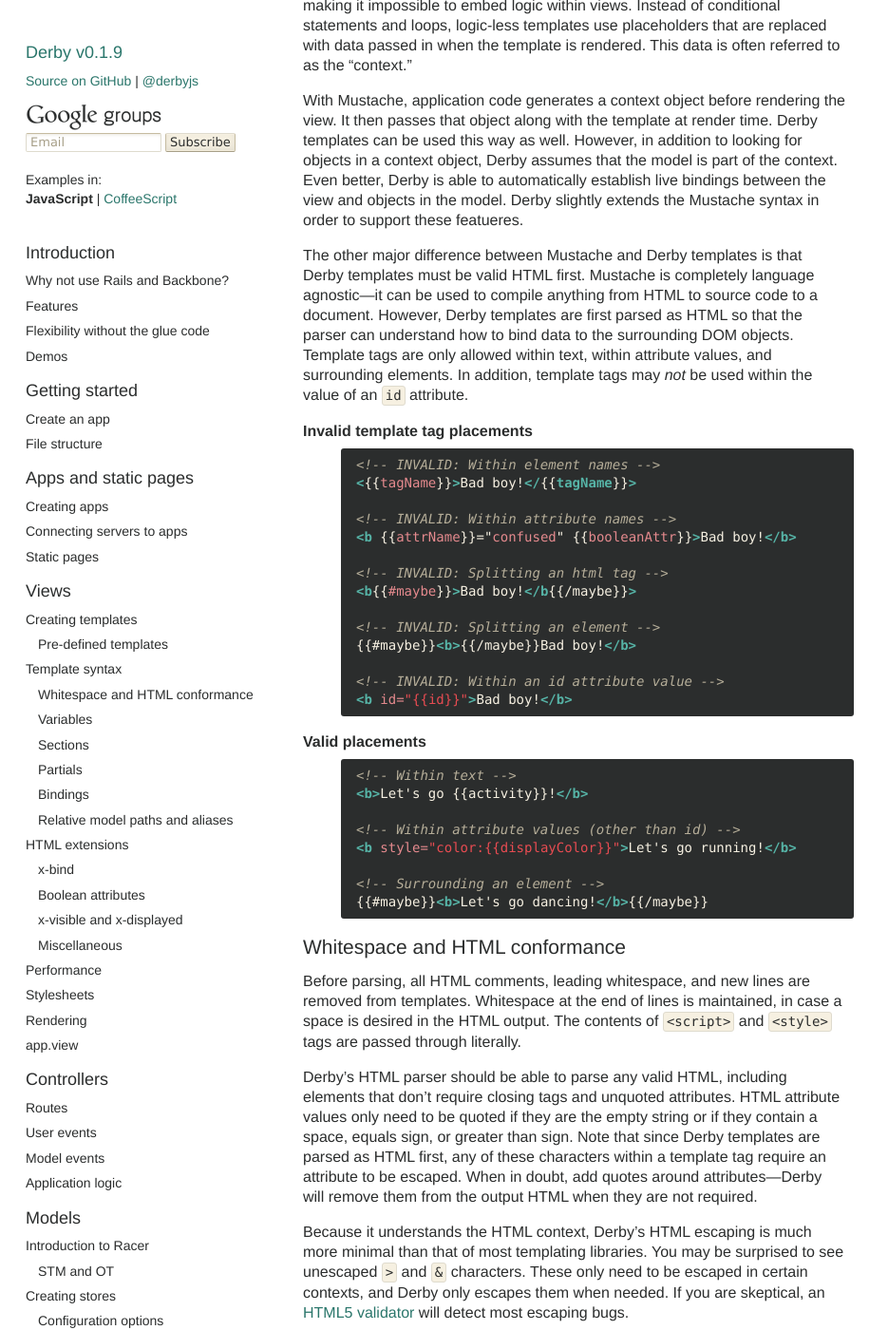
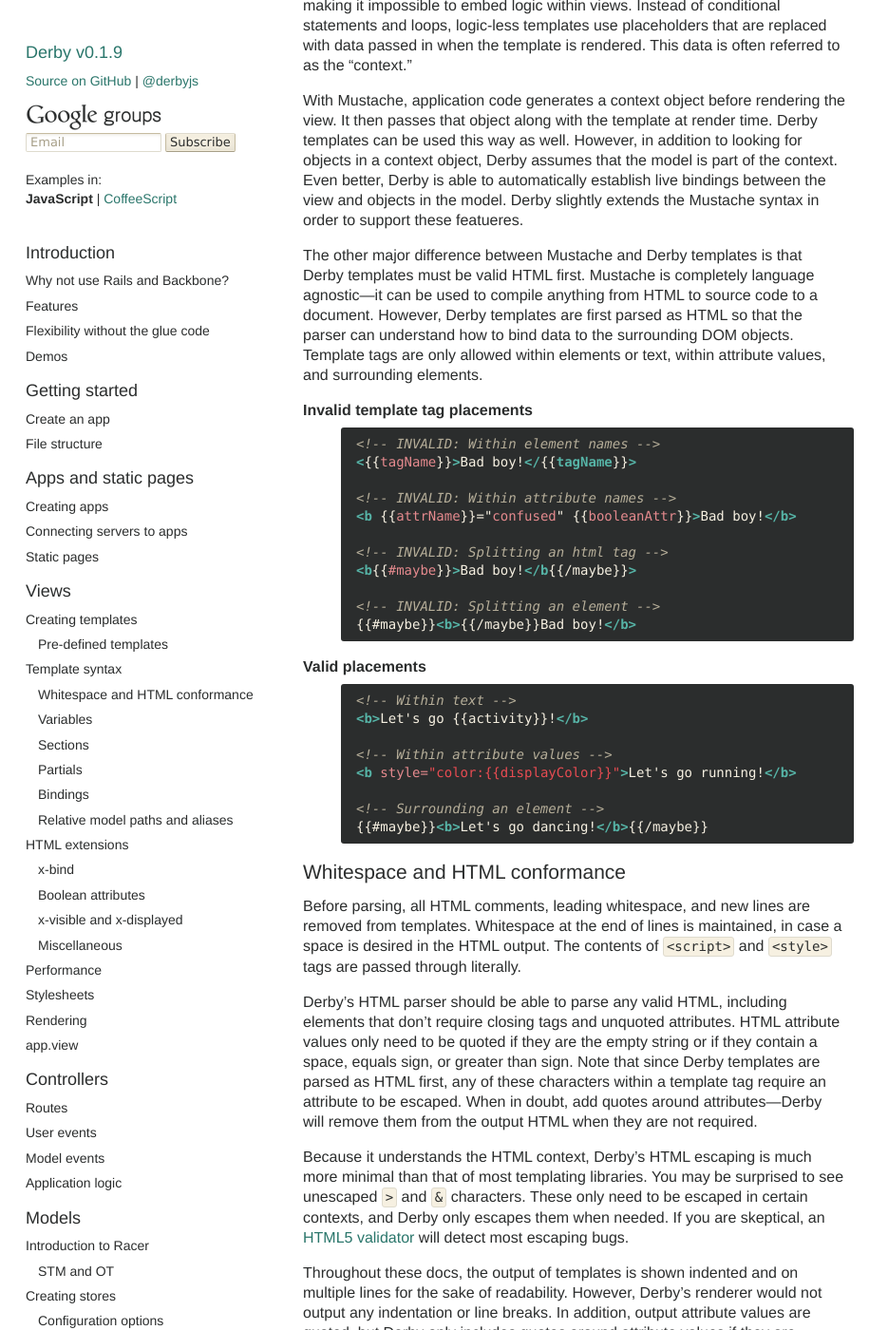
Before and after one commit to derbyjs/derby, a Jekyll site: the page built from index.md, in a window 1280 px wide and 1400 px high, scrolled down 10755 px. Shown: the whole window at 95% size, without its empty margins (0-935 px from the left). Built offline with Jekyll 4.4.1, drawn with Linux system fonts in a browser that asks for light colours; some of the changed text lies outside the part shown.

Commit message:
update according to new template restrictions

```diff
--- a/index.md
+++ b/index.md
@@ -482,7 +482,7 @@ Logic-less templates better enforce separation of logic from presentation by mak
 
 With Mustache, application code generates a context object before rendering the view. It then passes that object along with the template at render time. Derby templates can be used this way as well. However, in addition to looking for objects in a context object, Derby assumes that the model is part of the context. Even better, Derby is able to automatically establish live bindings between the view and objects in the model. Derby slightly extends the Mustache syntax in order to support these featueres.
 
-The other major difference between Mustache and Derby templates is that Derby templates must be valid HTML first. Mustache is completely language agnostic---it can be used to compile anything from HTML to source code to a document. However, Derby templates are first parsed as HTML so that the parser can understand how to bind data to the surrounding DOM objects. Template tags are only allowed within text, within attribute values, and surrounding elements. In addition, template tags may *not* be used within the value of an `id` attribute.
+The other major difference between Mustache and Derby templates is that Derby templates must be valid HTML first. Mustache is completely language agnostic---it can be used to compile anything from HTML to source code to a document. However, Derby templates are first parsed as HTML so that the parser can understand how to bind data to the surrounding DOM objects. Template tags are only allowed within elements or text, within attribute values, and surrounding elements.
 
 #### Invalid template tag placements
 {% highlight html %}
@@ -497,9 +497,6 @@ The other major difference between Mustache and Derby templates is that Derby te
 
 <!-- INVALID: Splitting an element -->
 {{"{{"}}#maybe}}<b>{{"{{"}}/maybe}}Bad boy!</b>
-
-<!-- INVALID: Within an id attribute value -->
-<b id="{{"{{"}}id}}">Bad boy!</b>
 {% endhighlight %}
 
 #### Valid placements
@@ -507,7 +504,7 @@ The other major difference between Mustache and Derby templates is that Derby te
 <!-- Within text -->
 <b>Let's go {{"{{"}}activity}}!</b>
 
-<!-- Within attribute values (other than id) -->
+<!-- Within attribute values -->
 <b style="color:{{"{{"}}displayColor}}">Let's go running!</b>
 
 <!-- Surrounding an element -->
@@ -960,22 +959,7 @@ There is also a special syntax for boolean attributes only where a data value ca
   <input type="checkbox" disabled="!((active))">
 {% endhighlight %}
 
-### x-visible and x-displayed
-
-While template sections may be used to conditionally hide and show elements, it is sometimes preferrable to use CSS to set `visibility: hidden` or `display: none` on an element. The `x-visible` and `x-displayed` attributes are boolean attributes that make it easier to bind these CSS properties to a boolean value. They will append to or add a style attribute on the element with the proper CSS.
-
-Note that `x-displayed` may be useful in cases where HTML elements should be shown conditionally, and they cannot be wrapped in an element for live binding. For example, list items might need to be shown conditionally, but a `<ul>` element must only contain `<li>` elements.
-
-{% highlight html %}
-<Body:>
-  <ul>
-    ((#items))
-      <li x-displayed="((.shown))">((.text))
-    ((/))
-  </ul>
-{% endhighlight %}
-
-### Miscellaneous
+### Form elements
 
 Binding the selected attribute of `<option>` elements in a `<select>` is difficult, because the `change` event is only fired on the `<select>` element, and the `selected` attribute must be place on the options. Therefore, Derby distributes the change event to each of the children of a select element, raising the event on each of the options as well. This makes it possible to bind the selected state on each of the options.
 
```
Also changed, not shown: other parts of index.md (+3 -1 lines).
